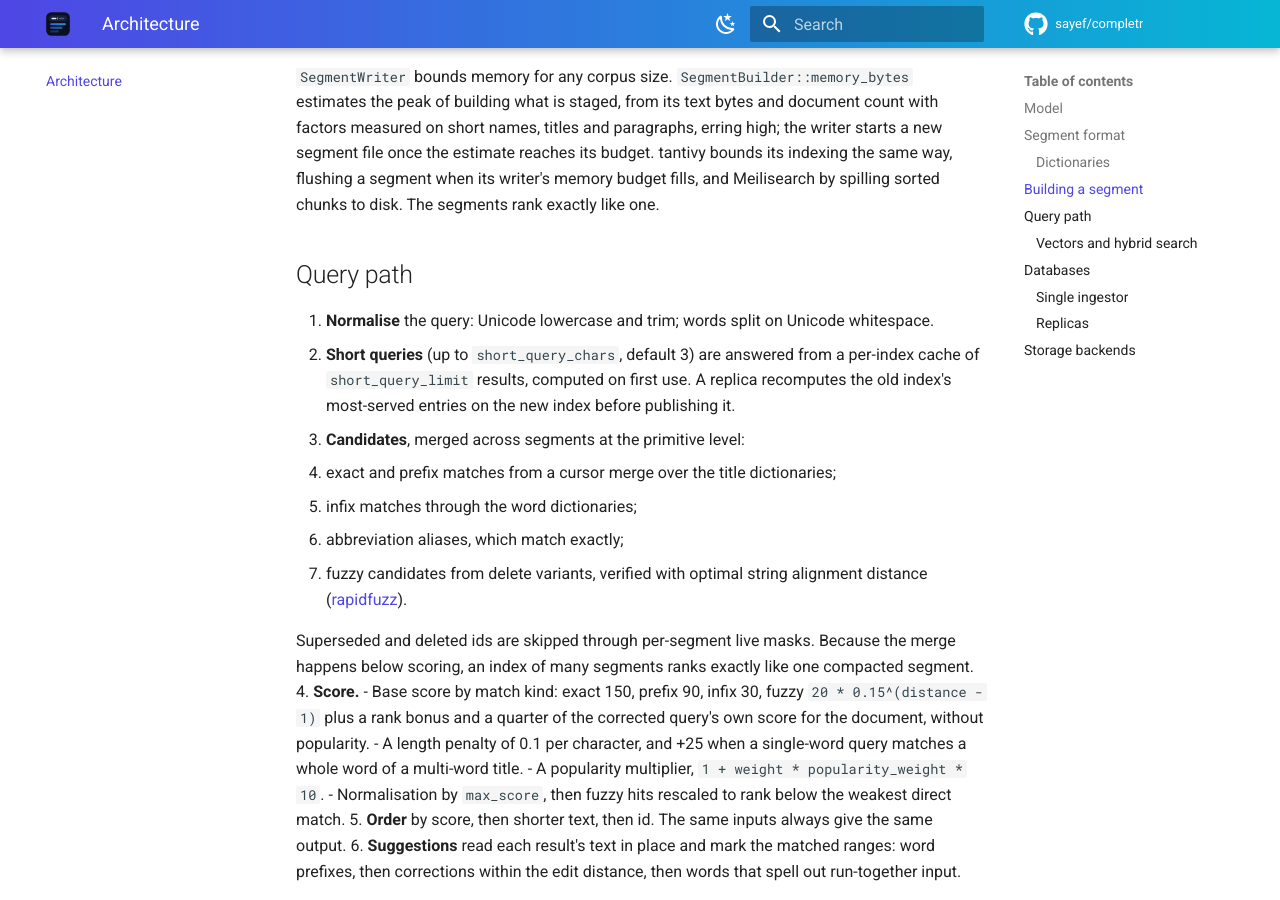
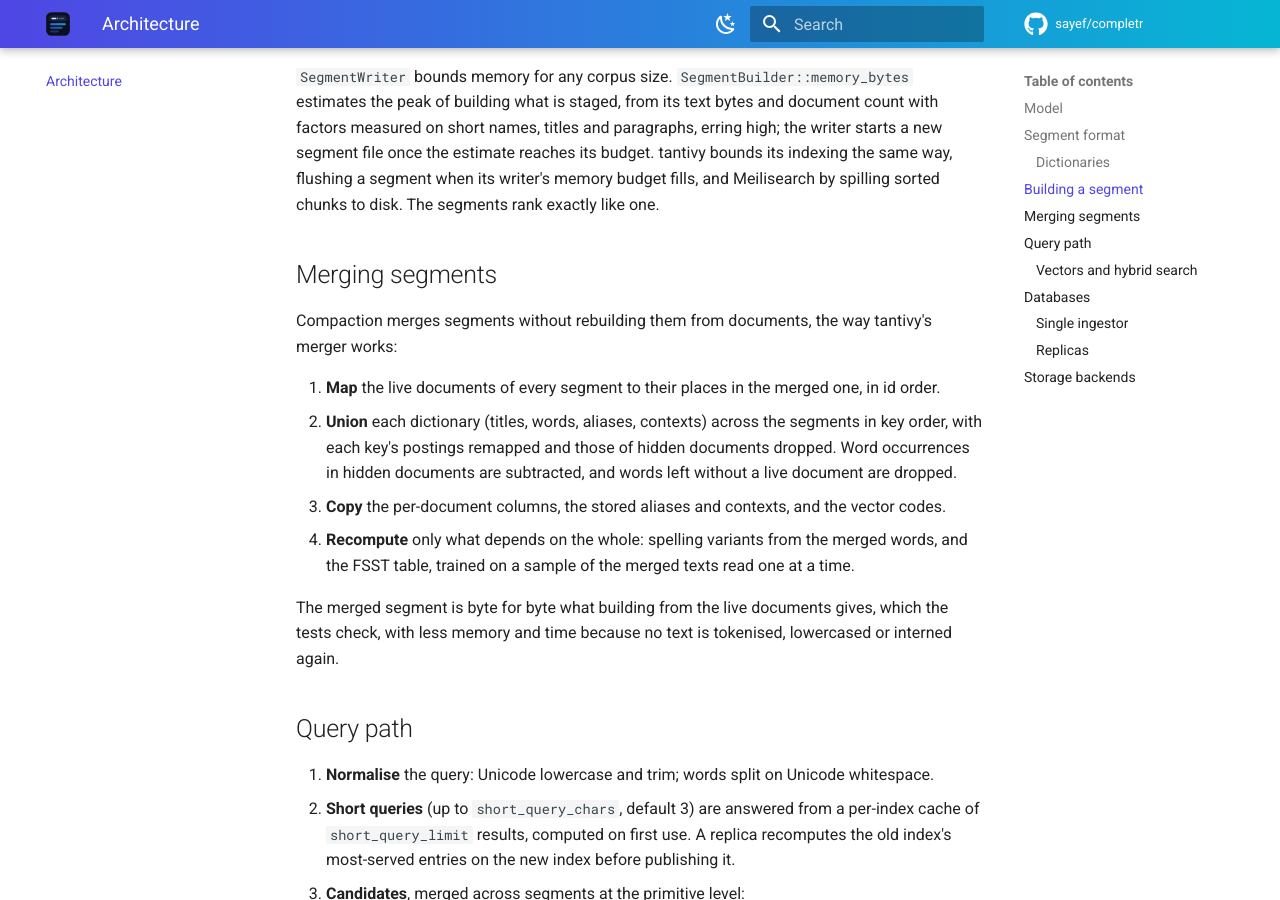
Before and after one commit to sayef/completr, an MkDocs documentation site: the page built from docs/architecture.md, in a window 1280 px wide and 900 px high, scrolled down 2489 px. Built offline with MkDocs 1.6.1 and Material for MkDocs 9.7.7, drawn with Linux system fonts in a browser that asks for light colours; comment, search, counter and statistics services are not loaded.

Commit message:
Document segment merging

```diff
--- a/docs/architecture.md
+++ b/docs/architecture.md
@@ -91,6 +91,21 @@ building what is staged, from its text bytes and document count with factors mea
 titles and paragraphs, erring high; the writer starts a new segment file once the estimate reaches its
 budget. tantivy bounds its indexing the same way, flushing a segment when its writer's memory budget fills,
 and Meilisearch by spilling sorted chunks to disk. The segments rank exactly like one.
+
+## Merging segments
+
+Compaction merges segments without rebuilding them from documents, the way tantivy's merger works:
+
+1. **Map** the live documents of every segment to their places in the merged one, in id order.
+2. **Union** each dictionary (titles, words, aliases, contexts) across the segments in key order, with
+   each key's postings remapped and those of hidden documents dropped. Word occurrences in hidden
+   documents are subtracted, and words left without a live document are dropped.
+3. **Copy** the per-document columns, the stored aliases and contexts, and the vector codes.
+4. **Recompute** only what depends on the whole: spelling variants from the merged words, and the FSST
+   table, trained on a sample of the merged texts read one at a time.
+
+The merged segment is byte for byte what building from the live documents gives, which the tests check,
+with less memory and time because no text is tokenised, lowercased or interned again.
 
 ## Query path
 
```
Also changed, not shown: CHANGELOG.md (+7 -0 lines), README.md (+2 -1 lines).
